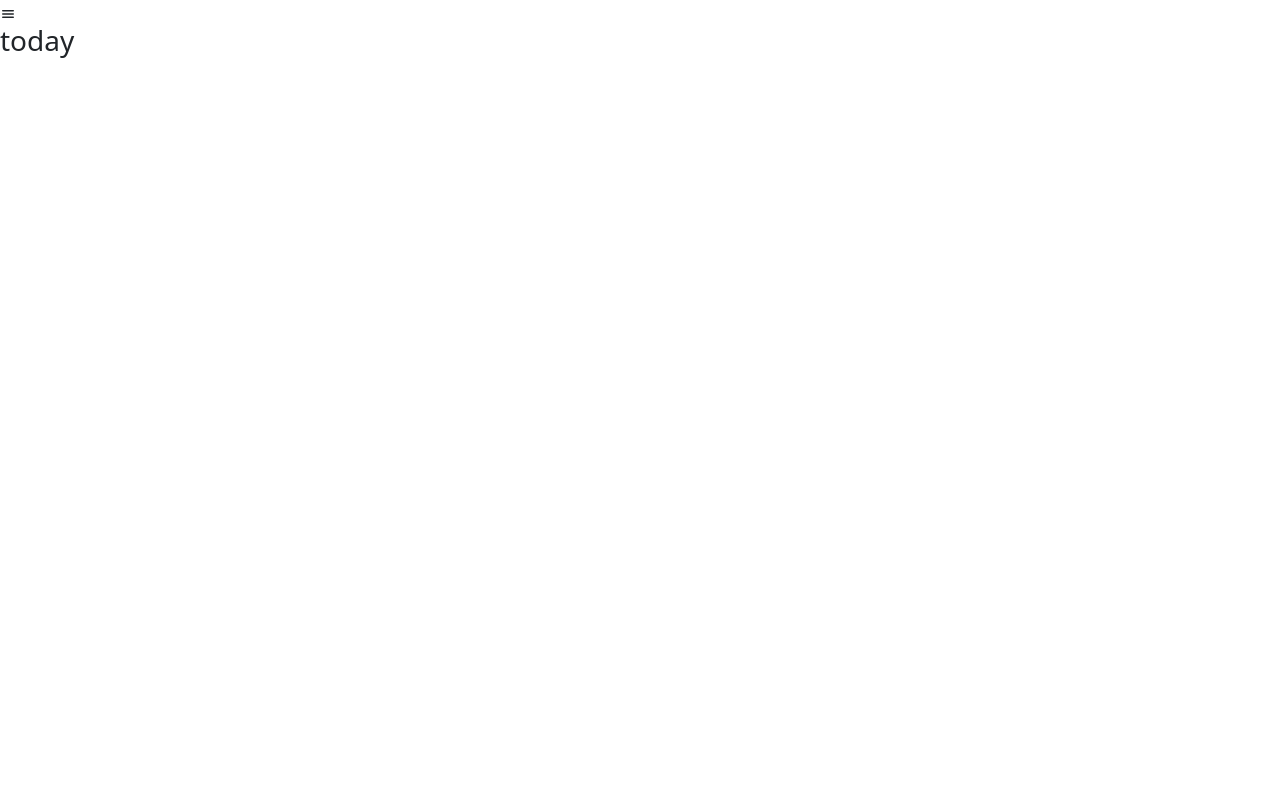
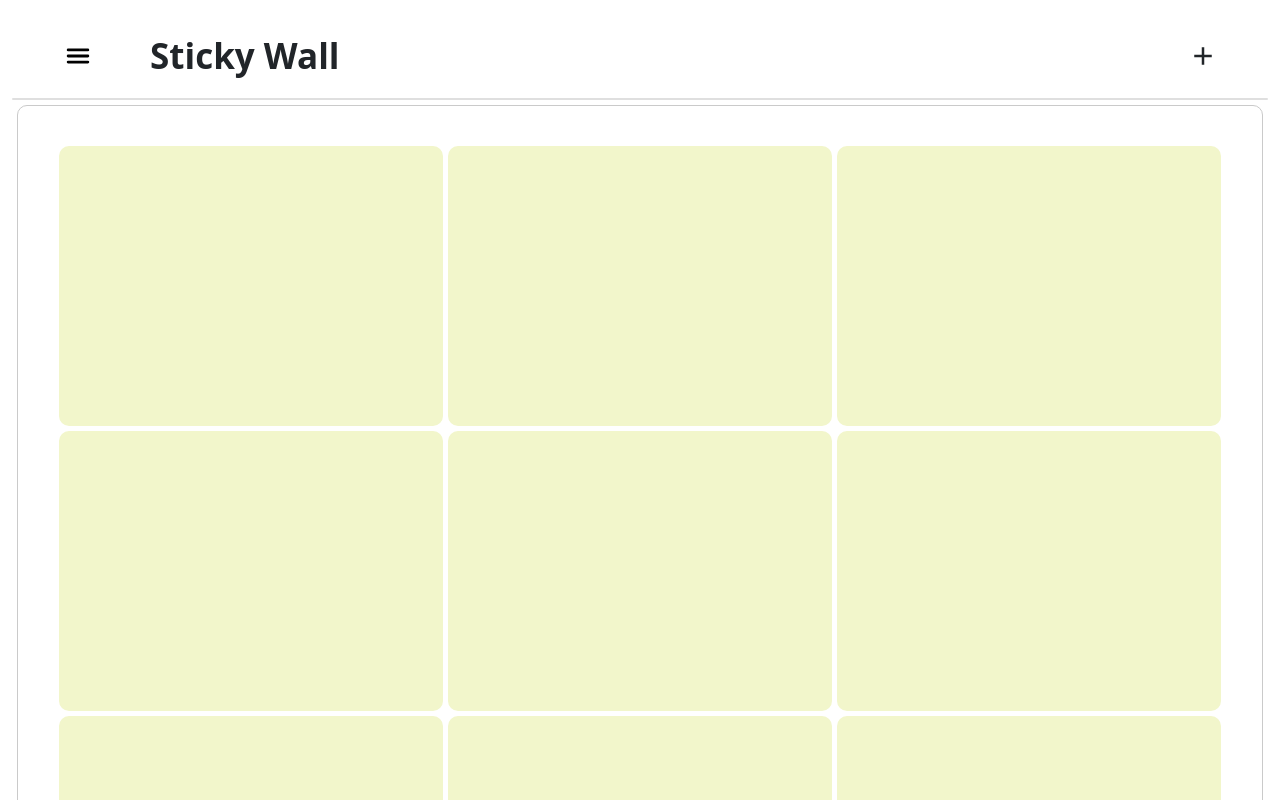
Before and after one commit to Marinkiet/nodesChallenge, a React (Create React App) app: page /dashboard in a window 1280 px wide. Shown: the top 800 px of the page. Built offline with nearby package versions, Linux system fonts and the light colour scheme.

Commit message:
side menu

```diff
--- a/src/Assets/Styles/Sidemenu.scss
+++ b/src/Assets/Styles/Sidemenu.scss
@@ -1,10 +1,236 @@
 @import './Variables.scss';
 @import './SigninForm.scss';
+
+// .container-fluid{
+//     border: 1px solid red;
+// }
+.stickies{
+    display: flex;
+    flex-direction: row;
+    justify-content: flex-start;
+    padding: 20px;
+    gap: 5px;
+    border: 1px solid rgb(202, 202, 202);
+    margin: 5px;
+    border-radius: 10px;
+}
+
+
+.content-container {
+    transition: margin-left 0.5s ease;
+
+
+    //mobile
+    @media (max-width: 600px) {
+        // @include mobile;
+        .horizontal-scroll {
+            display: flex;
+            flex-direction: row;
+            overflow-y: scroll;
+            width: 100vw;
+            flex-wrap: nowrap;
+            scroll-behavior: smooth;
+        }
+        .stickies{
+            border: none;
+            padding-left: 0;
+            margin-left: 0px;
+            gap: 20px;
+        }
+        .card{
+            height: 50vh;
+            // margin-bottom: 20px;
+            background-color: pink;
+        }
+          .small-card{
+            width: 65vw;
+            height: 35vh;
+            display: flex;
+            flex-wrap: nowrap;
+            justify-content: center;
+            align-items: center;
+            background-color: rgb(242, 246, 203);
+            // margin-bottom: 10px;
+            border-radius: 10px;
+          }
+
+    }
+    //tablet
+    @media (min-width: 601px) and (max-width: 768px) {
+        // @include tablet;
+        //  padding-top: 5px;
+        // background-color: orange;
+        height: 100vh;
+        &.shifted {
+            margin-left: 45%;
+        }
+        .header-title {
+            span {
+                font-size: 35px;
+                font-weight: 600;
+            }
+        }
+        .card{
+            content: "";
+            border: none;
+        }
+        .small-card{
+            width: 100vw;
+            height: 20vh;
+            display: flex;
+            flex-wrap: nowrap;
+            justify-content: center;
+            align-items: center;
+            background-color: rgb(242, 246, 203);
+            margin-bottom: 20px;
+            border-radius: 10px;
+        }
+
+    }
+
+    @media (min-width: 769px) and (max-width: 1024px) {
+        // background-color: red;
+        &.shifted {
+            margin-left: 45%;
+        }
+        .header-title {
+            span {
+                font-size: 35px;
+                font-weight: 600;
+            }
+        }
+        .card{
+            content: "";
+        }
+        .small-card{
+            width: 30vw;
+            height: 30vh;
+            display: flex;
+            flex-wrap: wrap;
+            justify-content: center;
+            align-items: center;
+            background-color: rgb(242, 246, 203);
+            border-radius: 10px;
+        }
+    }
+
+    @media (min-width: 1025px) and (max-width: 1440px) {
+        // @include desktop;
+        // background-color: yellow;
+        &.shifted {
+            margin-left: 30%;
+        }
+        .header-title {
+            span {
+                font-size: 35px;
+                font-weight: 600;
+            }
+        }
+        .stickies{
+            justify-content: center;
+            padding: 0;
+            padding-top: 40px;
+        }
+        .card{
+            content: "";
+        }
+        .small-card{
+            width: 30vw;
+            height: 35vh;
+            display: flex;
+            flex-wrap: wrap;
+            justify-content: center;
+            align-items: center;
+            background-color: rgb(242, 246, 203);
+            border-radius: 10px;
+        }
+    }
+
+    @media (min-width: 1440px) {
+        // @include large-desktop;
+        background-color: pink;
+        &.shifted {
+            margin-left: 30%;
+
+            .stickies{
+                justify-content: center;
+                margin-left: 0;
+                background-color: red;
+
+            }
+        }
+        .header-title {
+            span {
+                font-size: 35px;
+                font-weight: 600;
+            }
+        }
+        .stickies{
+            justify-content: flex-start;
+            background-color: orange;
+            gap: 20px;
+
+        }
+        .card{
+            content: "";
+        }
+        .small-card{
+            width: 20vw;
+            height: 25vh;
+            display: flex;
+            flex-wrap: wrap;
+            justify-content: center;
+            align-items: center;
+            background-color: rgb(242, 246, 203);
+            border-radius: 10px;
+        }
+    }
+
+}
+
+
+
+.dasboard-nav-header {
+    display: flex;
+    justify-content: space-between;
+    align-items: center;
+    padding: 15px;
+
+}
+
+.header-menu {
+    display: flex;
+    justify-content: center;
+    align-items: center;
+    width: 10%;
+    // background-color: powderblue;
+}
+
+.header-title {
+    display: flex;
+    align-items: center;
+    flex: 1;
+    padding-left: 10px;
+
+    span {
+        font-size: 25px;
+        font-weight: 600;
+    }
+}
+
+.addIcon {
+    display: flex;
+    justify-content: center;
+    align-items: center;
+    width: 10%;
+    // background-color: dodgerblue;
+}
 
 .offcanvasSettings {
     height: 100vh;
 }
-hr{
+
+hr {
     color: gray;
 }
 
@@ -92,7 +318,7 @@ hr{
         .item-right-icon {
             background-color: white;
             transition: background-color 0.3s ease;
-          }
+        }
     }
 
 
@@ -133,7 +359,7 @@ hr{
     background-color: rgb(223, 223, 223);
     border-radius: 3px;
 
-    span{
+    span {
         font-weight: 700;
         font-size: 12px;
     }
@@ -187,19 +413,31 @@ h6 {
 
 
 
+// Mixins for Responsive Media Queries
+@mixin mobile {
+    .offcanvasSettings {
+        width: 100%;
+
+    }
+}
+
 @mixin tablet {
     .offcanvasSettings {
         width: 40%;
         border-radius: 20px;
         margin: 20px;
-        // background-color: pink;
+        background-color: rgb(245, 245, 245);
+        border-width: 0;
+    }
+
+    .dasboard-nav-header {
+        display: flex;
+        justify-content: space-between;
+        align-items: center;
+        padding-top: 30px;
+
     }
 }
-
-
-// Mixins for Responsive Media Queries
-@mixin mobile {}
-
 
 @mixin laptop {
     .offcanvasSettings {
@@ -207,7 +445,15 @@ h6 {
         height: 100%;
         border-radius: 20px;
         margin: 20px;
-        background-color: pink;
+        // background-color: pink;
+    }
+
+    .dasboard-nav-header {
+        display: flex;
+        justify-content: space-between;
+        align-items: center;
+        padding-top: 30px;
+
     }
 
 }
@@ -218,7 +464,15 @@ h6 {
         height: 100%;
         border-radius: 20px;
         margin: 20px;
-        background-color: pink;
+        // background-color: rgb(192, 255, 196);
+    }
+
+    .dasboard-nav-header {
+        display: flex;
+        justify-content: space-between;
+        align-items: center;
+        padding-top: 30px;
+
     }
 }
 
@@ -228,7 +482,15 @@ h6 {
         height: 100%;
         border-radius: 20px;
         margin: 20px;
-        background-color: pink;
+        // background-color: rgb(255, 216, 192);
+    }
+
+    .dasboard-nav-header {
+        display: flex;
+        justify-content: space-between;
+        align-items: center;
+        padding-top: 30px;
+
     }
 }
 
--- a/src/pages/Dashboard.js
+++ b/src/pages/Dashboard.js
@@ -1,4 +1,4 @@
-import React from "react";
+import React, { useEffect } from "react";
 import { useState } from "react";
 import Offcanvas from "react-bootstrap/Offcanvas";
 import { IoMenu } from "react-icons/io5";
@@ -18,7 +18,11 @@ import MenuItemBtn from "../components/buttons/MenuItemBtn";
 import TagList from "../components/buttons/TagList";
 import { useNavigate } from "react-router-dom";
 import Lists from "../components/buttons/Lists";
-
+import StickyWall from "./StickyWall";
+const notes = [
+  { title: "Note 1 title", content: "content of note 1" },
+  { title: "Note 2", content: "ontent of note 2" },
+];
 function Dashboard() {
   const navigate = useNavigate();
   const [screenSize, setScreenSize] = useState(window.innerWidth);
@@ -26,21 +30,41 @@ function Dashboard() {
 
   const getIcon = () => {
     if (screenSize < 601) {
-      return <IoClose />; // Mobile icon
+      // Mobile icon
+      return <IoClose />
     } else if (screenSize < 1024) {
-      return <AiOutlineMenuFold />; // Tablet icon
+      // Tablet icon
+      return <AiOutlineMenuFold />
     } else {
-      return <IoMenu />; // Desktop icon
+      // Desktop icon
+      return <IoMenu />
     }
   }
 
+  const handleResize = () => {
+    setScreenSize(window.innerWidth)
+  }
+
+  useEffect(() => {
+    window.addEventListener("resize", handleResize);
+    return () => window.removeEventListener("resize", handleResize);
+  }, [])
+
   return (
     <>
-      <div className="dasboard-nav-header">
-        <IoMenu onClick={() => setShow((s) => !s)} />
-        <h3>today</h3>
+      <div className={`content-container ${show ? 'shifted' : ''}`}>
+        <div className="dasboard-nav-header">
+          <div className="header-menu">
+            <IoMenu size={30} onClick={() => setShow((s) => !s)} style={{ color: show ? "transparent" : "black" }} />
+          </div>
+          <div className="header-title"> <span>Sticky Wall</span></div>
+          <div className="addIcon"><MdAdd size={30} /></div>
+          <div>
+          </div>
+        </div>
+        <StickyWall notes={notes} />
+      </div>
 
-      </div>
       <div>
         <Offcanvas placement="start" show={show} onHide={() => setShow(false)} className="offcanvasSettings">
           <Offcanvas.Header>
@@ -50,7 +74,6 @@ function Dashboard() {
                 {getIcon()}
               </button>
             </div>
-
             <form className="search-form d-flex" role="search">
               <div className="input-with-icon">
                 <IoSearch className="search-icon" />
@@ -72,23 +95,21 @@ function Dashboard() {
               <MenuItemBtn icon={MdNavigateNext} title="Upcoming" count={12} />
               <MenuItemBtn icon={FaListCheck} title="Today" count={5} />
               <MenuItemBtn icon={BsCalendarDate} title="Calendar" />
-              <MenuItemBtn icon={FaNoteSticky} title="Sticky Wall" to="/stickywall"/>
+              <MenuItemBtn icon={FaNoteSticky} title="Sticky Wall" to="/stickywall" />
             </div>
             <hr></hr>
             <div className="list-container">
-              <Lists icon={MdAdd}/>
+              <Lists icon={MdAdd} />
             </div>
             <hr></hr>
             <div className="tags-container">
-                <TagList />
+              <TagList />
             </div>
             <hr></hr>
             <div className="settings-container">
-            <MenuItemBtn icon={FaSlidersH} title="Settings" />
-
+              <MenuItemBtn icon={FaSlidersH} title="Settings" />
             </div>
             <div className="signout-btn">
-              {/* tags section */}
               <div className="signout-container">
                 <button type="button" className="btn btn-warning signin-button">Sign out</button>
               </div>
--- a/src/pages/StickyWall.js
+++ b/src/pages/StickyWall.js
@@ -1,7 +1,39 @@
-import React from "react";
-
+import React, { useState, useEffect } from "react";
+import { IoMenu } from "react-icons/io5";
+import { MdAdd } from "react-icons/md";
+import '../Assets/Styles/Sidemenu.scss';
 function StickyWall() {
-  return <div>StickyWall</div>;
+  const [screenSize, setScreenSize] = useState(window.innerWidth);
+  const [show, setShow] = useState(false);
+  useEffect(() => {
+    const handleResize = () => {
+      setScreenSize(window.innerWidth);
+    };
+    window.addEventListener('resize', handleResize);
+    return () => {
+      window.removeEventListener('resize', handleResize);
+    };
+  }, []);
+  return (
+    <div className="container-fluid">
+      <div className="row">
+        <div className="col-sm-12 col-md-12">
+          <div className="card"></div>
+        </div>
+      </div>
+      <div className="row horizontal-scroll stickies">
+        <div className="col-sm-6 col-md-12 col-lg-4 col-xl-4 small-card"></div>
+        <div className="col-sm-6 col-md-12 col-lg-4 col-xl-4 small-card"></div>
+        <div className="col-sm-6 col-md-12 col-lg-4 col-xl-4 small-card"></div>
+        <div className="col-sm-6 col-md-12 col-lg-4 col-xl-4 small-card"></div>
+        <div className="col-sm-6 col-md-12 col-lg-4 col-xl-4 small-card"></div>
+        <div className="col-sm-6 col-md-12 col-lg-4 col-xl-4 small-card"></div>
+        <div className="col-sm-6 col-md-12 col-lg-4 col-xl-4 small-card"></div>
+        <div className="col-sm-6 col-md-12 col-lg-4 col-xl-4 small-card"></div>
+        <div className="col-sm-6 col-md-12 col-lg-4 col-xl-4 small-card"></div>
+        <div className="col-sm-6 col-md-12 col-lg-4 col-xl-4 small-card"></div>
+      </div>
+    </div>
+  );
 }
-
 export default StickyWall;
```
